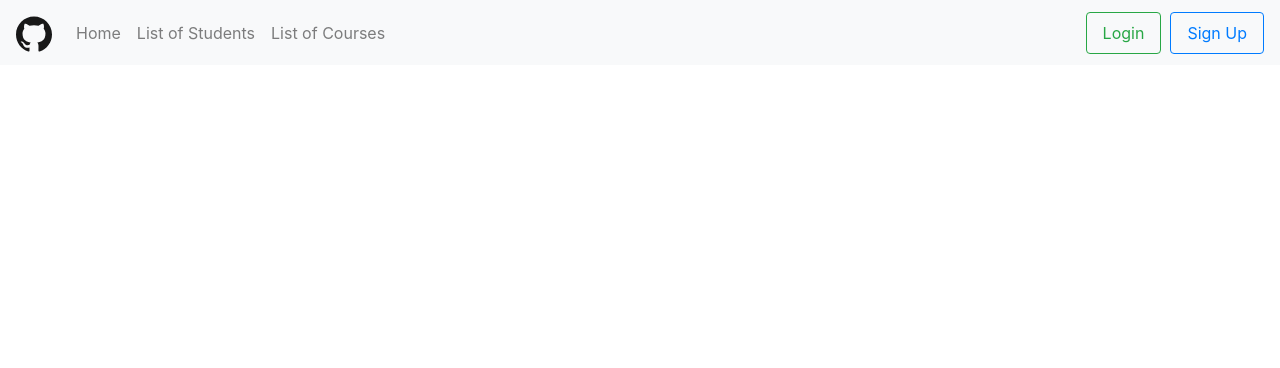
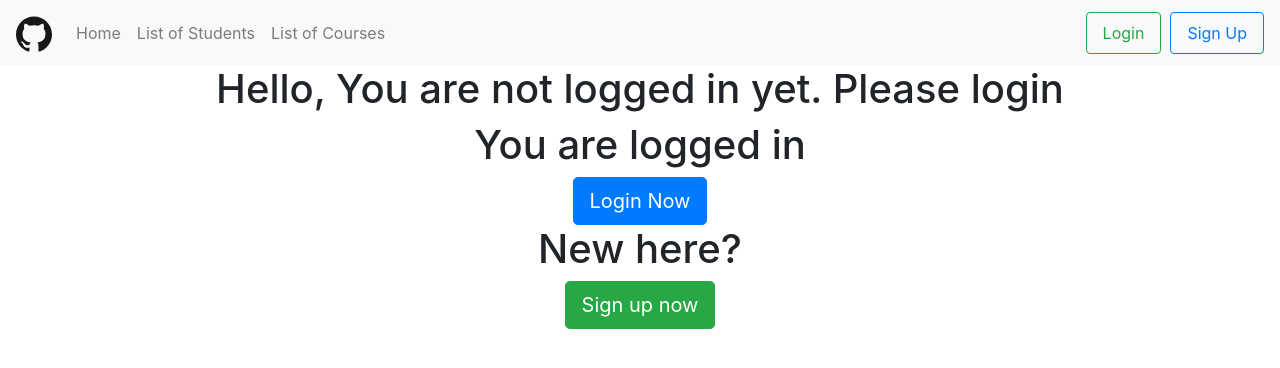
Before and after one commit to giangnguyen13/MERN-Assigment3, a React (Create React App) app in the folder react-client/: page / in a window 1280 px wide. Shown: the top 368 px of the page. Built offline with nearby package versions, Linux system fonts and the light colour scheme; the HTML template or start-up script is replaced by a standard one.

Commit message:
user authentication

```diff
--- a/react-client/src/App.js
+++ b/react-client/src/App.js
@@ -1,4 +1,4 @@
-import React, { useState } from 'react';
+import React, { useState, useEffect } from 'react';
 import {
     BrowserRouter as Router,
     // Switch,
@@ -6,6 +6,8 @@ import {
     // Link,
     // Redirect,
 } from 'react-router-dom';
+import axios from 'axios';
+import { isAuthenticated } from './Helper';
 //
 import Navbar from 'react-bootstrap/Navbar';
 import Nav from 'react-bootstrap/Nav';
@@ -16,9 +18,22 @@ import ListStudent from './components/ListStudent';
 import Login from './components/Login';
 import Home from './components/Home';
 import CreateCourse from './components/CreateCourse';
+import Welcome from './components/Welcome';
 
 function App() {
-    const [isLogin, setIsLogin] = useState(false);
+    const [isLogin, setIsLogin] = useState(isAuthenticated);
+    console.log(isLogin);
+    useEffect(() => {}, [isLogin]);
+    const deleteCookie = async () => {
+        try {
+            await axios.get('/signout');
+            sessionStorage.clear();
+            setIsLogin(false);
+            window.location.href = '/';
+        } catch (e) {
+            console.log(e);
+        }
+    };
     return (
         <Router>
             <Navbar bg='light' expand='lg'>
@@ -63,7 +78,8 @@ function App() {
                     {isLogin ? (
                         <>
                             <Nav.Link
-                                href='/create'
+                                href='/signout'
+                                onClick={() => deleteCookie()}
                                 className='btn btn-outline-primary'
                             >
                                 Signout
@@ -88,9 +104,22 @@ function App() {
                     )}
                 </Navbar.Collapse>
             </Navbar>
-
+            {!isLogin && (
+                <h1 className='text-center'>
+                    Hello, You are not logged in yet. Please login
+                </h1>
+            )}
             <React.Fragment>
-                <Route render={() => <Home />} path='/home' />
+                <Route
+                    exact
+                    render={() => (isLogin ? <Welcome /> : <Home />)}
+                    path='/home'
+                />
+                <Route
+                    exact
+                    render={() => (isLogin ? <Welcome /> : <Home />)}
+                    path='/'
+                />
                 <Route render={() => <CreateStudent />} path='/create' />
                 <Route
                     render={() => <Login setIsLogin={setIsLogin} />}
--- /dev/null
+++ b/react-client/src/Helper.js
@@ -0,0 +1,9 @@
+/**
+ * Check whether the user is authenticated
+ *
+ * @return bool
+ */
+export function isAuthenticated() {
+    const myCookie = document.cookie;
+    return myCookie.includes('token');
+}
--- a/react-client/src/components/Home.js
+++ b/react-client/src/components/Home.js
@@ -2,6 +2,7 @@ import React from 'react';
 import Button from 'react-bootstrap/Button';
 
 function Home() {
+    console.log(document.cookie);
     return (
         <div className='text-center'>
             <h1>You are logged in</h1>
--- a/react-client/src/components/Login.js
+++ b/react-client/src/components/Login.js
@@ -9,7 +9,6 @@ function Login(props) {
     //state variable for the screen, admin or user
     const [screen, setScreen] = useState('auth');
     //store input field data, user name and password
-    const [studentId, setStudentId] = useState();
     const [email, setEmail] = useState('');
     const [password, setPassword] = useState();
 
@@ -23,13 +22,12 @@ function Login(props) {
             const loginData = { auth: { email, password } };
             //call api
             const res = await axios.post(apiUrl, loginData);
-
-            console.log(res);
             //process the response
             if (res.data.screen !== undefined) {
-                setScreen(res.data.screen);
+                sessionStorage.setItem('fullname', res.data.screen);
+                sessionStorage.setItem('studentId', res.data.studentId);
                 props.setIsLogin(true);
-                setStudentId(res.data.studentId);
+                window.location.href = '/home';
             }
         } catch (e) {
             //print the error
@@ -88,7 +86,7 @@ function Login(props) {
                     </Button>
                 </Jumbotron>
             ) : (
-                <Welcome fullName={screen} studentId={studentId} />
+                <Welcome />
             )}
         </>
     );
--- a/react-client/src/components/Welcome.js
+++ b/react-client/src/components/Welcome.js
@@ -3,8 +3,9 @@ import Button from 'react-bootstrap/Button';
 import CreateCourse from './CreateCourse';
 import ListCourse from './ListCourse';
 
-function Welcome(props) {
-    const { fullName, studentId } = props;
+function Welcome() {
+    const fullName = sessionStorage.getItem('fullname');
+    const studentId = sessionStorage.getItem('studentId');
     const [action, setAction] = useState('all');
     const createCourse = () => {
         console.log('in createArticle');
```
Also changed, not shown: 1 other file (tests, documents, lock files or other folders).
